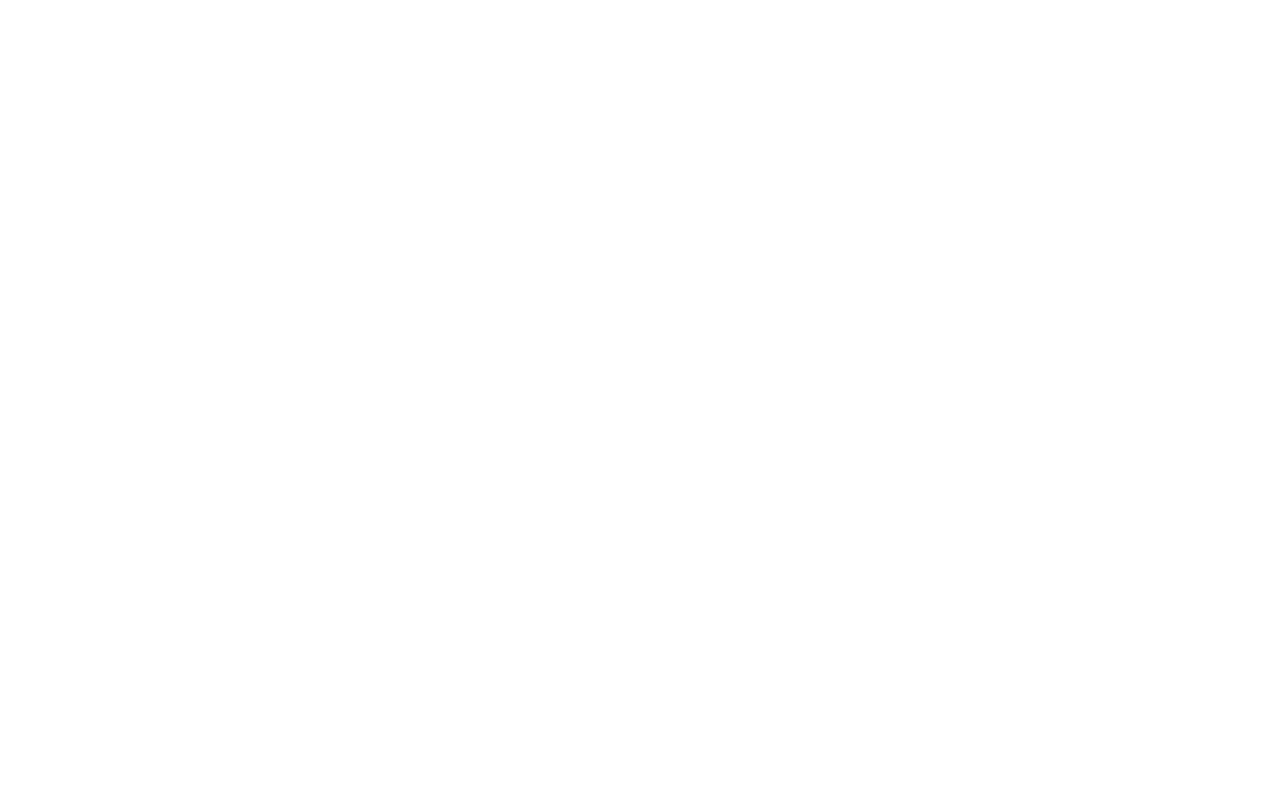
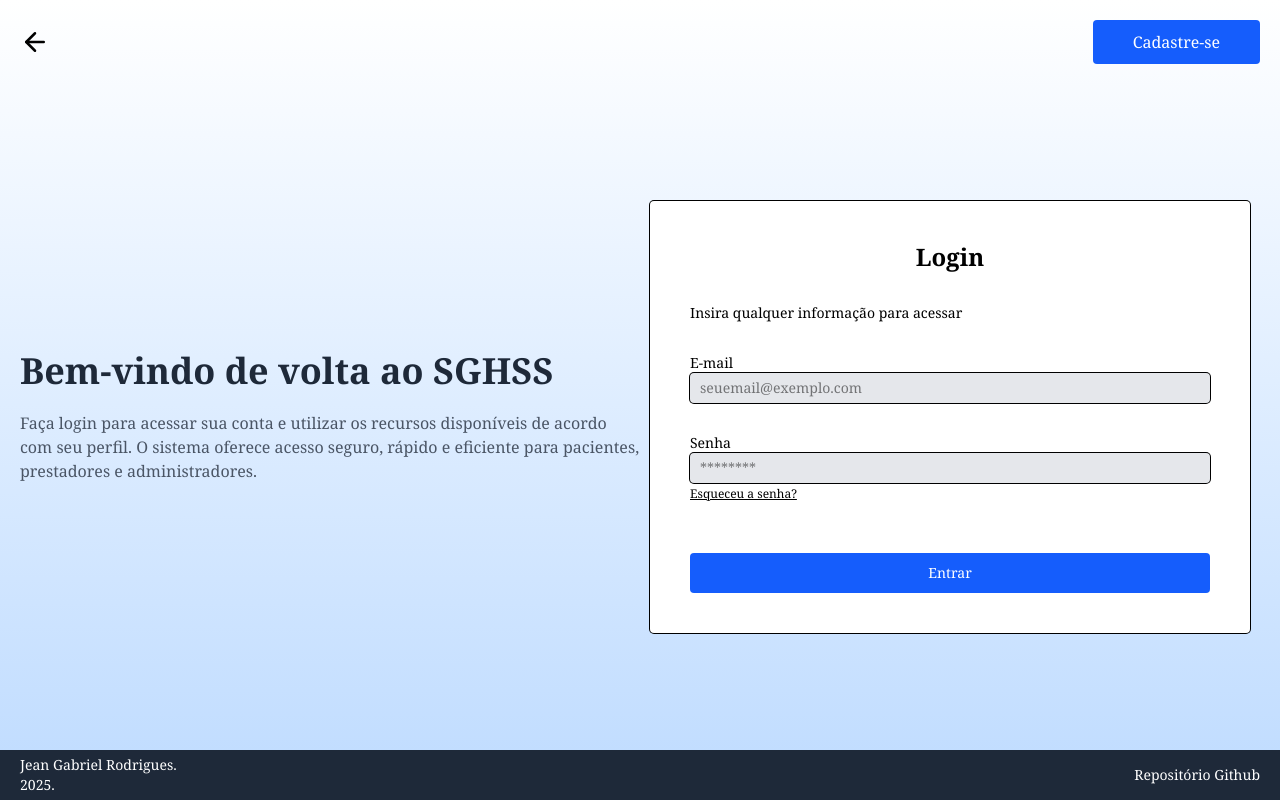
Before and after one commit to theJRodrigues/Uninter_Projeto_Final, a React (Vite) app: page /uninter-projeto-final/login in a window 1280 px wide. Before the commit this address had no page. Built offline with nearby package versions, Linux system fonts and the light colour scheme.

Commit message:
feat: create navigation to login

```diff
--- a/src/components/forms/login/LoginForm.tsx
+++ b/src/components/forms/login/LoginForm.tsx
@@ -4,6 +4,8 @@
 import { zodResolver } from "@hookform/resolvers/zod";
 import ResetPasswordModal from "./resetPasswordModal/ResetPasswordModal";
 import { useState } from "react";
+import { useNavigate } from "react-router";
+import { routes } from "../../../constants/Routes";
 
 const loginSchemaZod = z.object({
   email: z.string().nonempty("Obrigatório").email({ message: "E-mail inválido" }),
@@ -22,6 +24,9 @@
     resolver: zodResolver(loginSchemaZod),
   });
   const [showModal, setShowModal] = useState(false);
+  const navigate = useNavigate();
+  const { provider } = routes;
+
   const onCloseModal = () => {
     setShowModal(false);
   };
@@ -30,6 +35,7 @@
   };
   const onSubmit = (data: LoginSchema) => {
     console.log("Login data:", data);
+    navigate("/" + provider.index);
   };
 
   return (
@@ -39,6 +45,7 @@
         className="flex flex-col space-y-3 p-4 rounded text-sm bg-white ring-1 ring-black w-full mx-auto relative"
       >
         <h1 className="text-center text-2xl font-bold">Login</h1>
+        <p>Insira qualquer informação para acessar</p>
 
         <Input
           {...register("email")}
--- a/tsconfig.app.json
+++ b/tsconfig.app.json
@@ -10,7 +10,7 @@
     /* Bundler mode */
     "moduleResolution": "bundler",
     "allowImportingTsExtensions": true,
-    "verbatimModuleSyntax": true,
+    "verbatimModuleSyntax": false,
     "moduleDetection": "force",
     "noEmit": true,
     "jsx": "react-jsx",
--- a/vite.config.ts
+++ b/vite.config.ts
@@ -5,5 +5,5 @@
 // https://vite.dev/config/
 export default defineConfig({
   plugins: [react(), tailwindcss()],
-  base: "/Uninter_Projeto_Final/",
+  base: "/uninter-projeto-final/",
 });
```
Also changed, not shown: src/main.tsx (+8 -8 lines).
